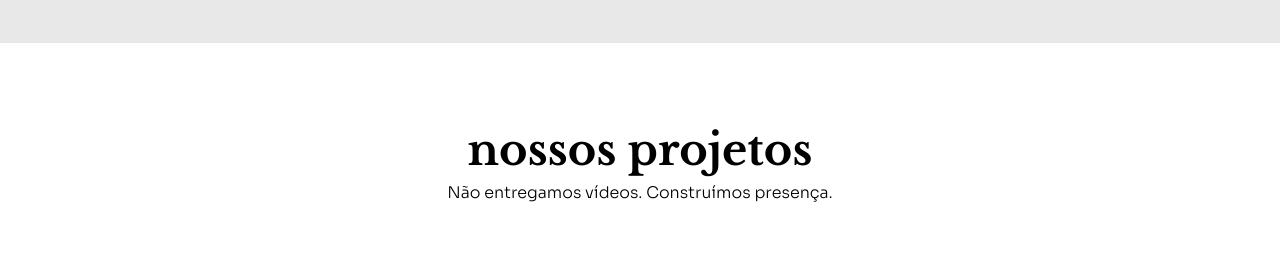
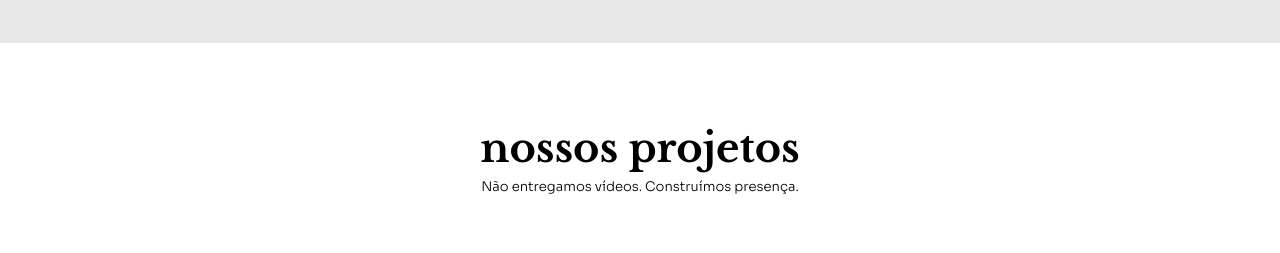
Before and after one commit to FeSantsss/saints-react, a React (Vite) app in the folder project-saints/saints-project/: page / in a window 1280 px wide. Shown: the part 900-1153 px from the top of the page. Built offline with nearby package versions, Linux system fonts and the light colour scheme.

Commit message:
fix title again

```diff
--- a/project-saints/saints-project/src/assets/primarySection.css
+++ b/project-saints/saints-project/src/assets/primarySection.css
@@ -44,12 +44,12 @@
 
 .title-section-one{
   font-weight: 700;
-  font-size: clamp(25px, 2.7rem, 60px);
+  font-size: clamp(22px, 2.5rem, 60px);
   margin-bottom: 5px;
 }
 
 .about-title-section-one{
-  font-size: 16px;
+  font-size: 13.2px;
   font-weight: 300;
   font-family: var(--font-primary);
 }
```
